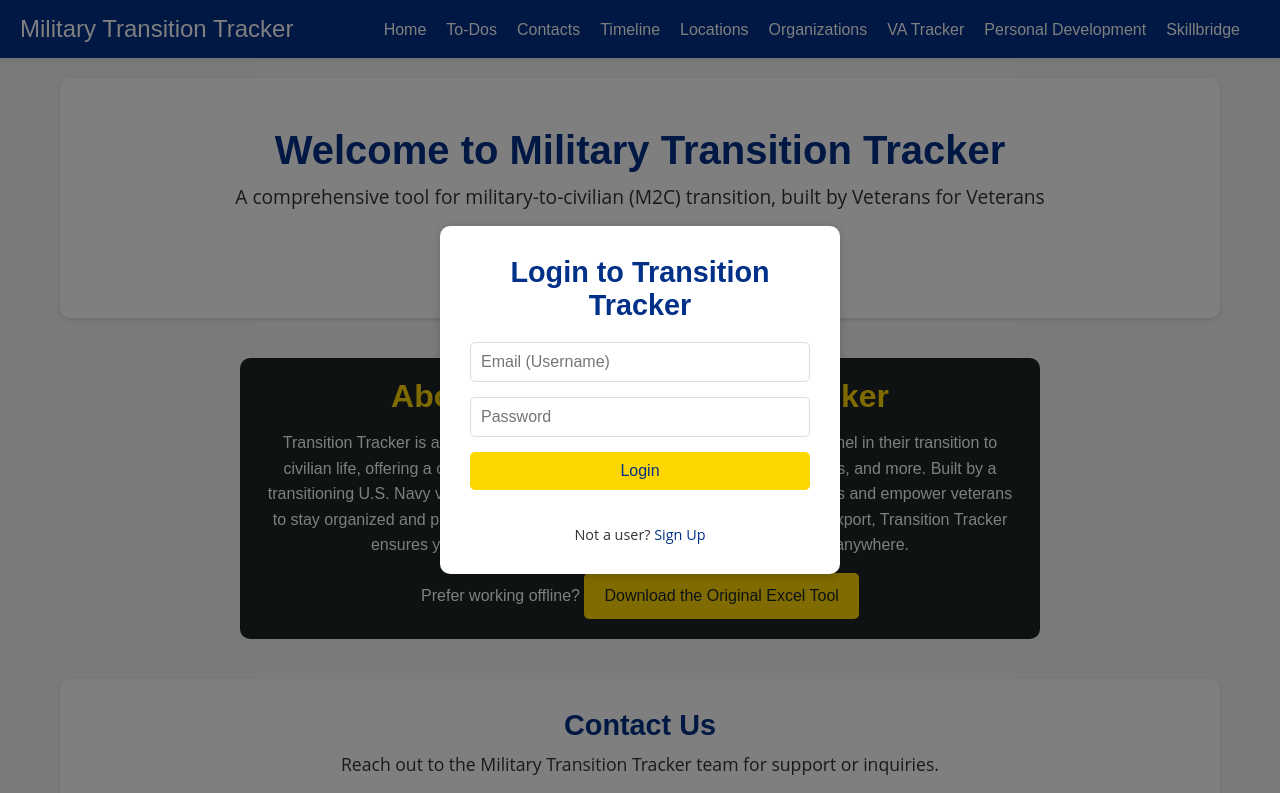
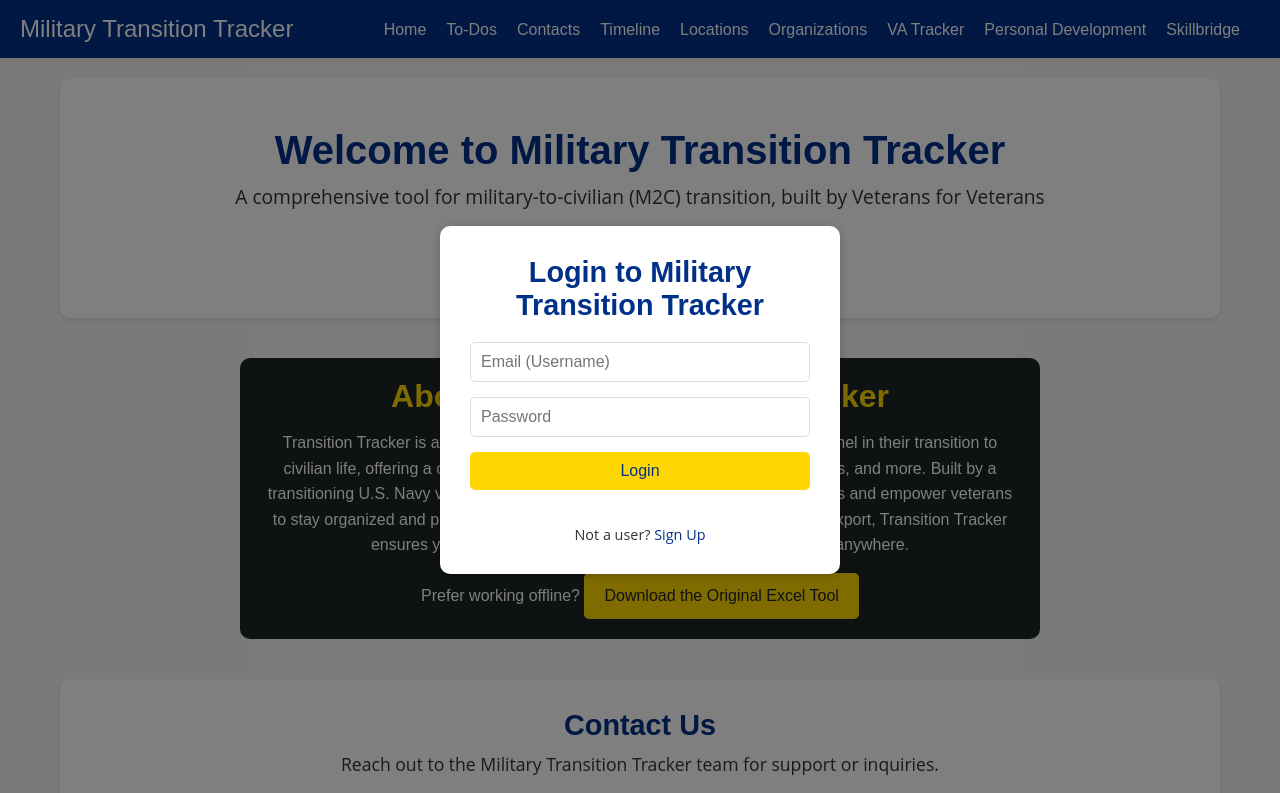
Before and after one commit to Fuller13/M2C-Tracker, a plain HTML site: page index.html in a window 1280 px wide. Shown: the top 793 px of the page. Drawn offline with Linux system fonts and the light colour scheme.

Commit message:
Update index.html

```diff
--- a/index.html
+++ b/index.html
@@ -9,7 +9,7 @@
 <body>
     <div id="loginOverlay" class="overlay">
         <div class="login-box" id="loginBox">
-            <h2>Login to Transition Tracker</h2>
+            <h2>Login to Military Transition Tracker</h2>
             <form id="loginForm">
                 <input type="email" id="username" placeholder="Email (Username)" required>
                 <input type="password" id="password" placeholder="Password" required>
```
